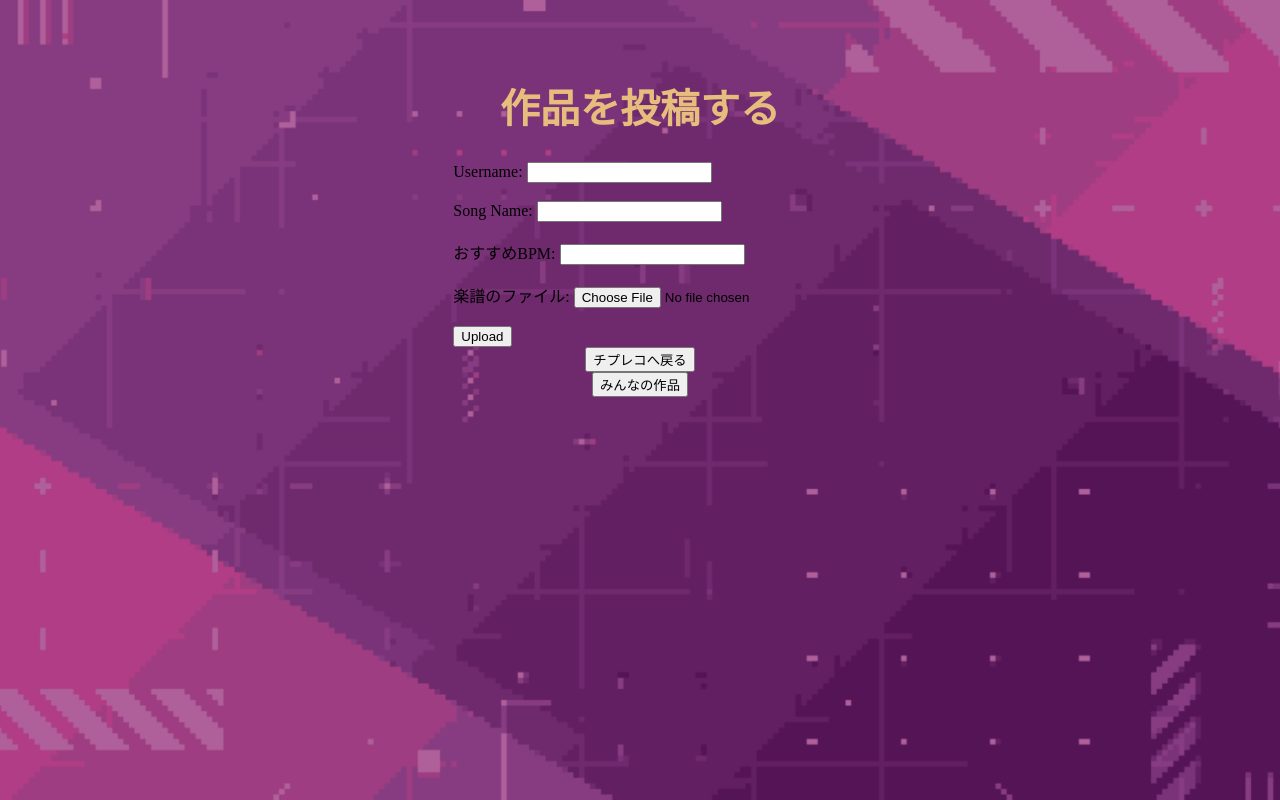
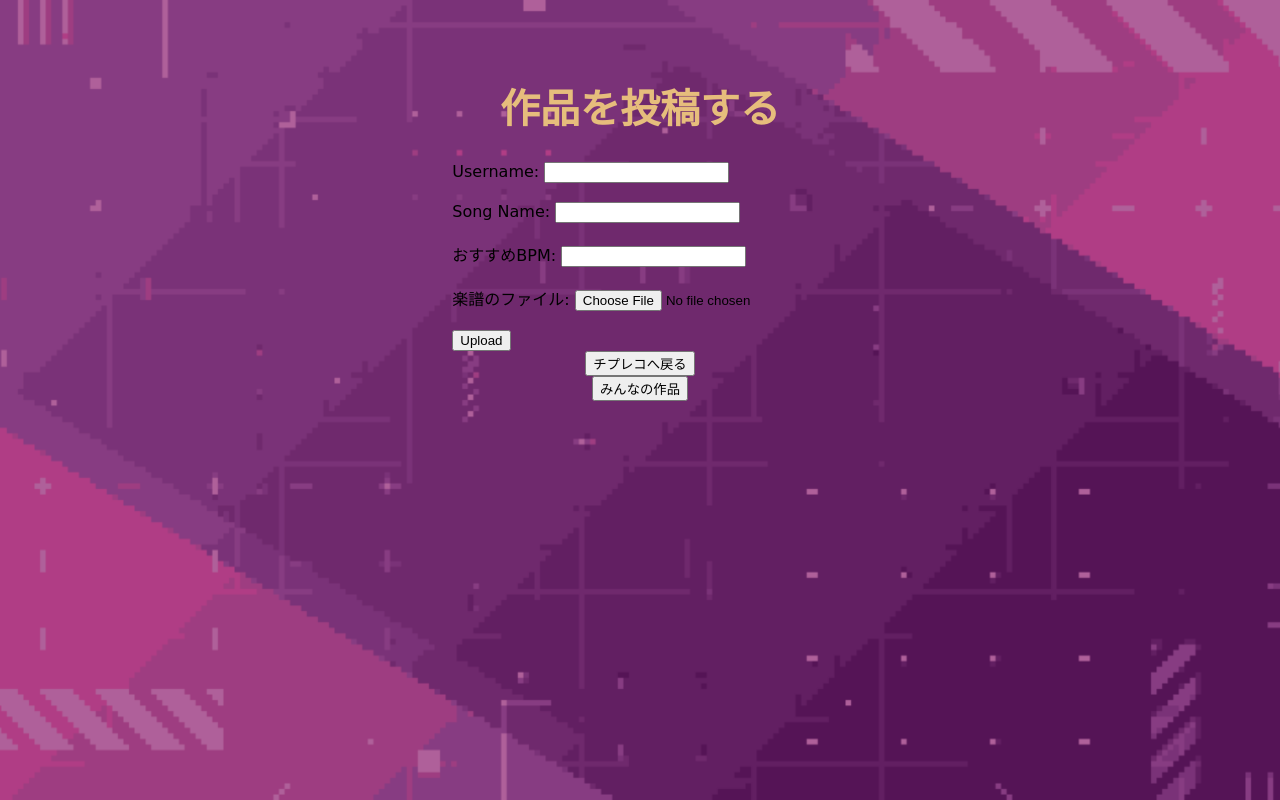
Before and after one commit to tacho-bana/OC2024-06, a Flask app: page /upload in a window 1280 px wide. Run offline with Flask 3, Linux system fonts and the light colour scheme; some web fonts are replaced.

Commit message:
フォントをドットに変更

```diff
--- a/flaskr/static/style.css
+++ b/flaskr/static/style.css
@@ -6,6 +6,7 @@ body {
     display: flex;
     flex-direction: column;
     align-items: center;
+    font-family: 'misaki_gothic_2nd', cursive;
 }
 
 .content {
@@ -54,10 +55,18 @@ body {
     height: auto;
 }
 
+
+@font-face {
+    font-family: 'misaki_gothic_2nd';
+    src: url('../static/fonts/misaki_gothic_2nd.ttf') format('truetype');
+    font-weight: normal;
+    font-style: normal;
+}
+
 .list-title{
     color: rgb(230, 189, 124);
     font-size: 50px;
-    font-weight: bold;
+    font-family: 'misaki_gothic_2nd', cursive;
 }
 
 .upload-title{
```
Also changed, not shown: 1 other file.
